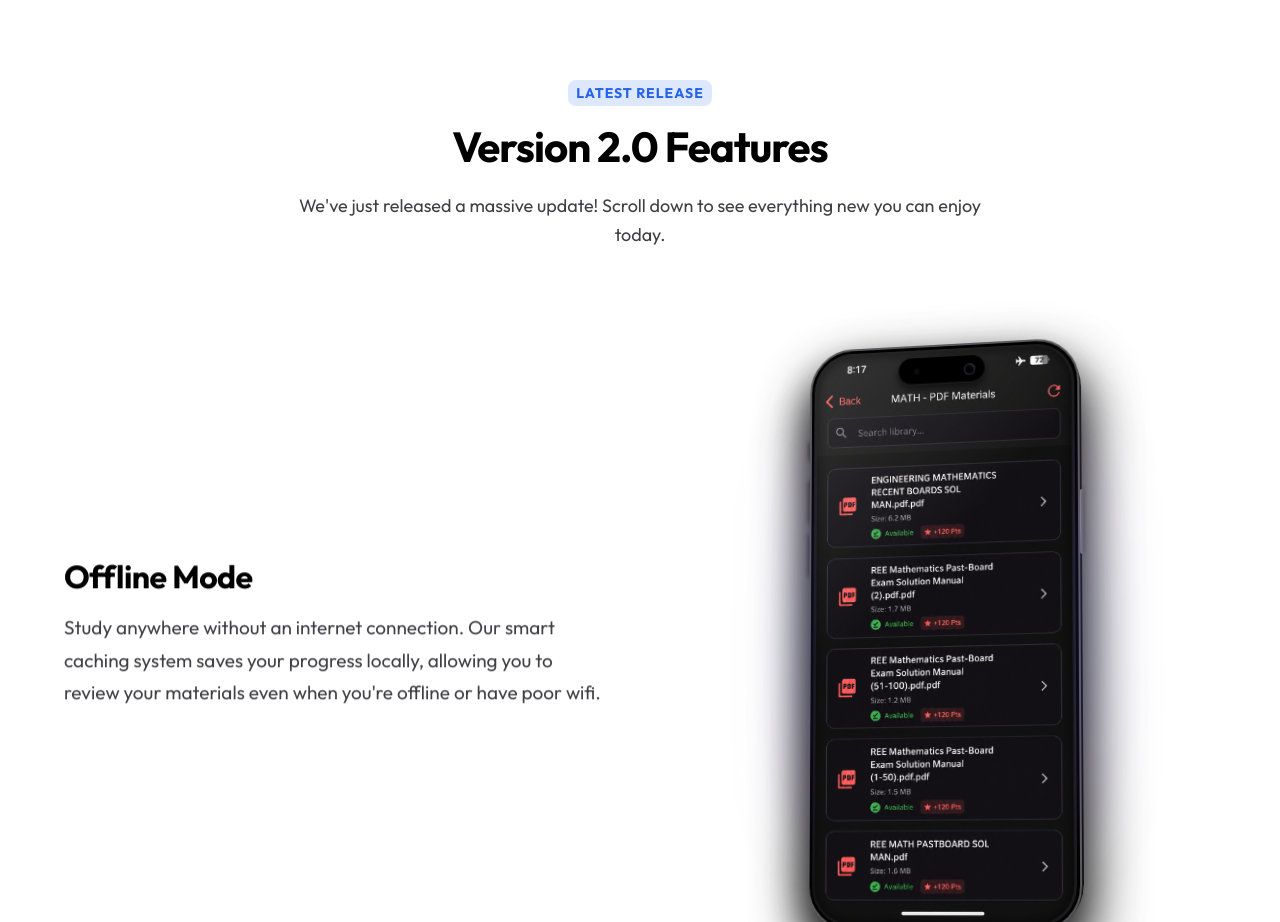
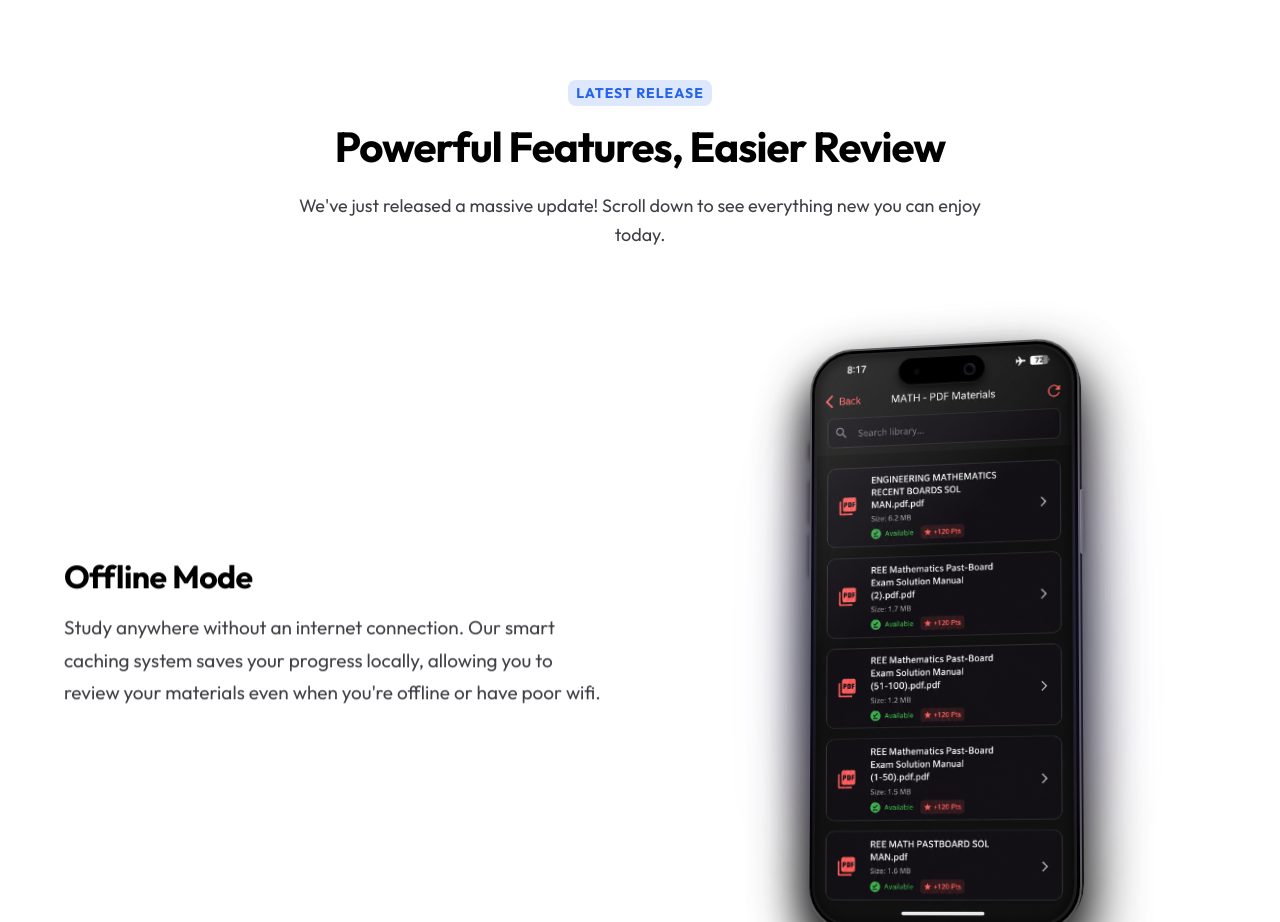
Before and after one commit to Shonhyun/undergroundsree.com, a React (Vite) app: page / in a window 1280 px wide. Shown: the part 1500-2422 px from the top of the page. Built offline with nearby package versions, Linux system fonts and the light colour scheme.

Commit message:
Retitle the Home latest release block to Powerful Features, Easier Review

```diff
--- a/src/pages/Home.tsx
+++ b/src/pages/Home.tsx
@@ -171,7 +171,7 @@ function Home() {
             style={{ marginBottom: '0' }}
           >
             <span className="highlight" style={{ marginBottom: '16px', display: 'inline-block', fontSize: '14px', letterSpacing: '1px', textTransform: 'uppercase' }}>Latest Release</span>
-            <h2 style={{ fontSize: '42px', marginBottom: '20px', letterSpacing: '-1px' }}>{appVersions[0].version} Features</h2>
+            <h2 style={{ fontSize: '42px', marginBottom: '20px', letterSpacing: '-1px' }}>Powerful Features, Easier Review</h2>
             <p style={{ fontSize: '18px', color: 'var(--color-text-muted)', maxWidth: '700px', margin: '0 auto' }}>We've just released a massive update! Scroll down to see everything new you can enjoy today.</p>
           </motion.div>
 
```
